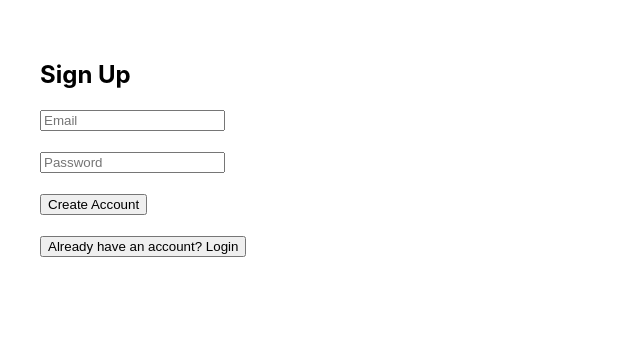
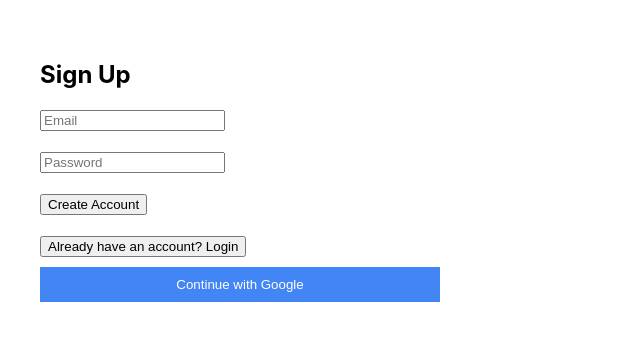
Before and after one commit to UzmaSaiyed/resume-parser-nlp, a React (Create React App) app in the folder frontend/: page / in a window 1280 px wide. Shown: the top 340 px of the page, without its empty margins (0-640 px from the left). Built offline with nearby package versions, Linux system fonts and the light colour scheme; no server answers.

Commit message:
fixing button error

```diff
--- a/frontend/src/App.js
+++ b/frontend/src/App.js
@@ -133,6 +133,22 @@ function App() {
             ? "Already have an account? Login"
             : "New user? Sign Up"}
         </button>
+        {/* Google Login Button */}
+        <button
+          onClick={handleGoogleLogin}
+          style={{
+            marginTop: "10px",
+            backgroundColor: "#4285F4",
+            color: "white",
+            padding: "10px",
+            border: "none",
+            cursor: "pointer",
+            width: "100%",
+          }}
+        >
+          Continue with Google
+        </button>
+
       </div>
     );
   }
```
